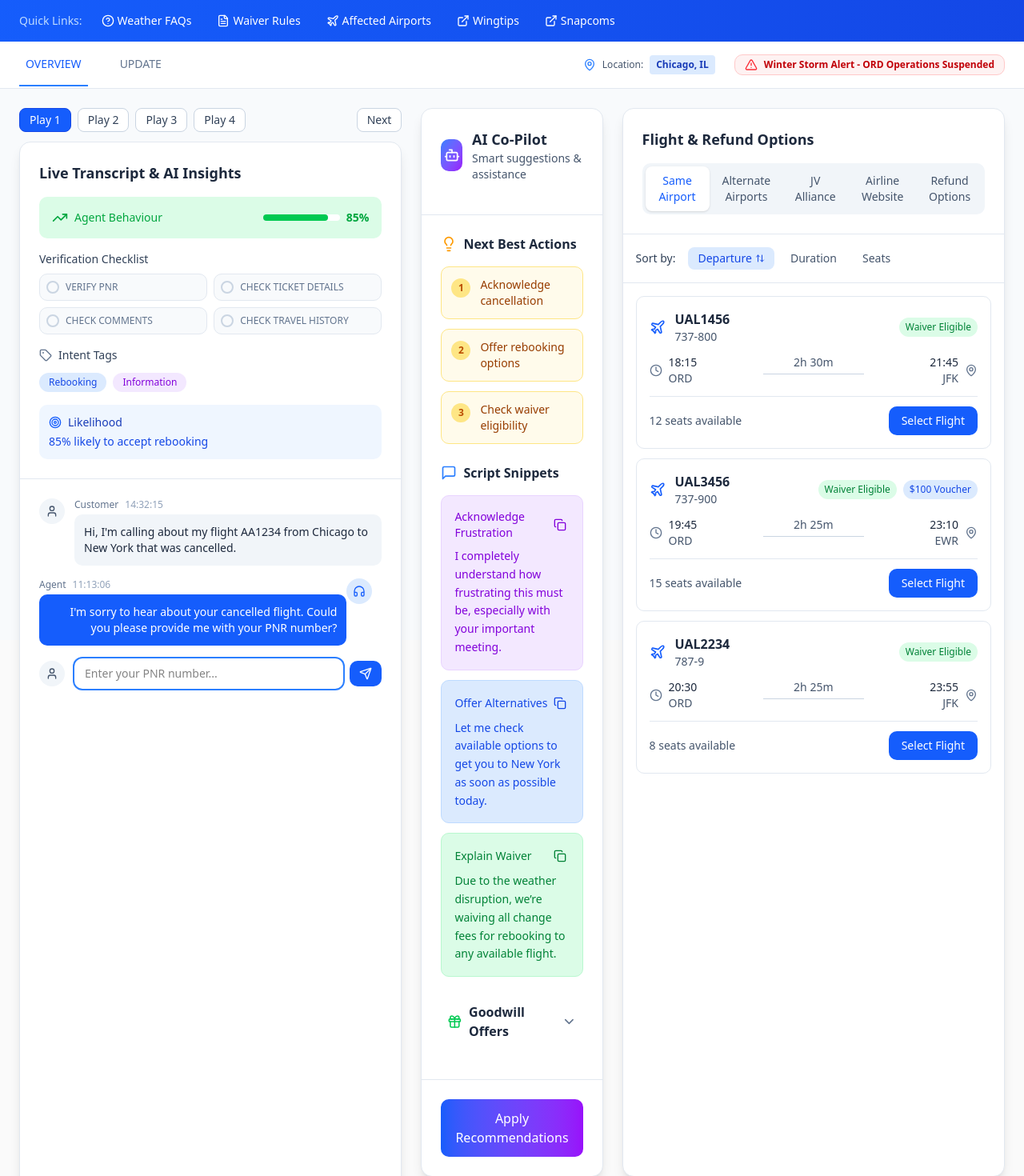
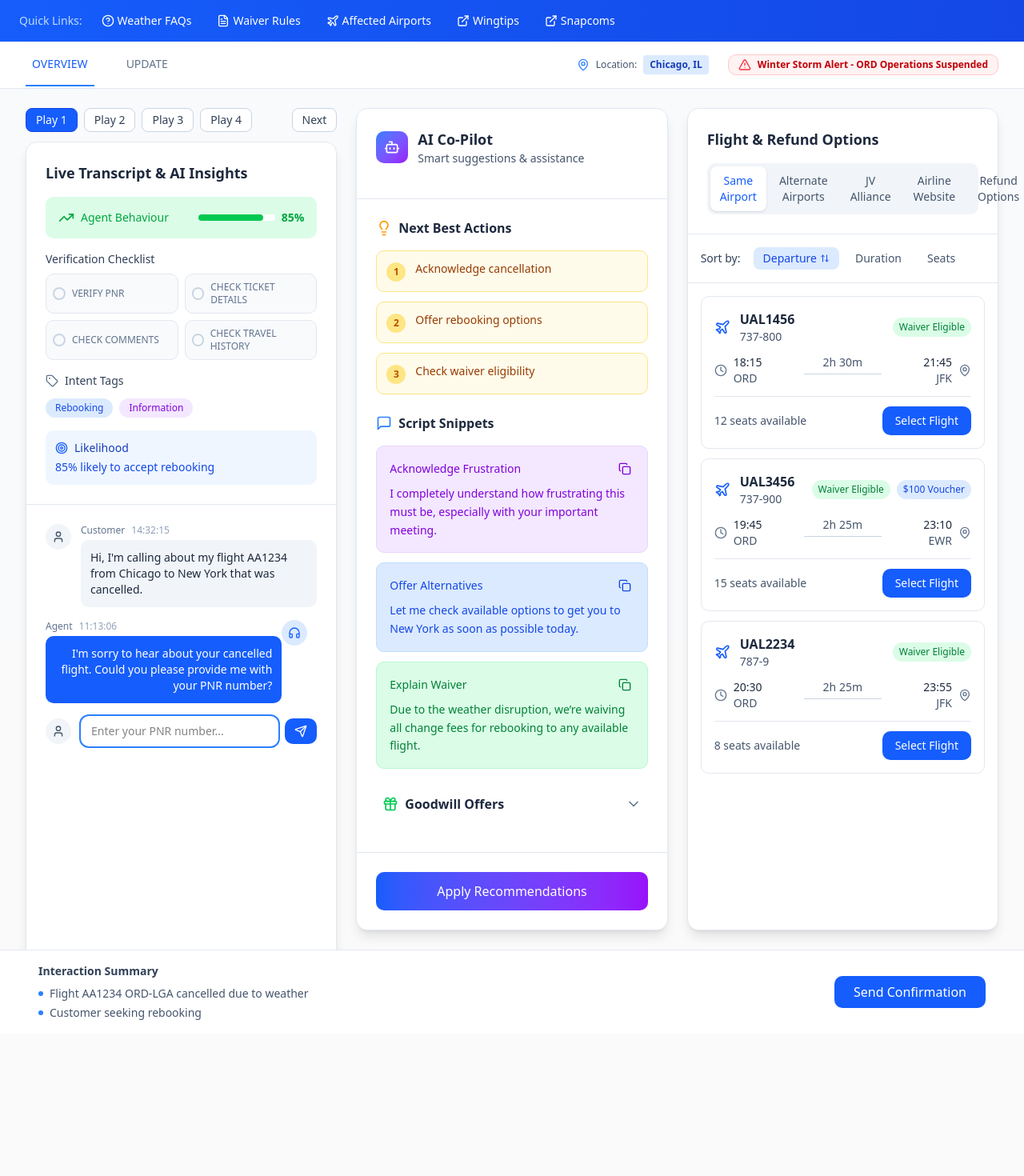
Before and after one commit to trueinf/agentassist, a React (Vite) app: page / in a window 1280 px wide. Shown: the top 1470 px of the page at 80% size. After the commit the page ends 1292 px from the top, so only its background shows below. Built offline with nearby package versions, Linux system fonts and the light colour scheme; a web font is replaced by a local one.

Commit message:
fix: Increase overall container width and improve layout alignment

```diff
--- a/src/components/generated/AgentAssistApp.tsx
+++ b/src/components/generated/AgentAssistApp.tsx
@@ -472,7 +472,7 @@ export const AgentAssistApp = () => {
 
       {/* Tab Navigation with Location Info */}
       <div className="bg-white border-b border-slate-200">
-        <div className="max-w-7xl mx-auto px-6">
+        <div className="max-w-none mx-auto px-8">
           <div className="flex items-center justify-between">
             {/* Left side - Tabs */}
             <div className="flex space-x-8">
@@ -540,7 +540,7 @@ export const AgentAssistApp = () => {
       {/* Tab Content */}
       {activeTab === 'overview' && (
         <>
-          <div className="flex-1 grid grid-cols-1 lg:grid-cols-5 gap-6 p-6 max-w-7xl mx-auto w-full">
+          <div className="flex-1 grid grid-cols-1 lg:grid-cols-6 gap-6 p-6 max-w-none mx-auto w-full px-8">
             <motion.div className="lg:col-span-2" initial={{
               opacity: 0,
               x: -20
@@ -592,7 +592,7 @@ export const AgentAssistApp = () => {
           />
         </motion.div>
 
-            <motion.div className="lg:col-span-1" initial={{
+            <motion.div className="lg:col-span-2" initial={{
               opacity: 0,
               y: 20
             }} animate={{
@@ -632,7 +632,7 @@ export const AgentAssistApp = () => {
             duration: 0.5,
             delay: 0.3
           }}>
-        <div className="max-w-7xl mx-auto flex items-center justify-between">
+        <div className="max-w-none mx-auto flex items-center justify-between px-8">
           <div className="flex-1">
             <h3 className="text-sm font-semibold text-slate-700 mb-2">
               <span>Interaction Summary</span>
@@ -658,7 +658,7 @@ export const AgentAssistApp = () => {
 
       {/* Update Tab Content - Email Interface */}
       {activeTab === 'update' && (
-        <div className="flex-1 p-6 max-w-7xl mx-auto w-full">
+        <div className="flex-1 p-6 max-w-none mx-auto w-full px-8">
           {/* Header with Audio Player on Right */}
           <div className="flex items-start justify-between mb-6">
             <div className="flex-1"></div>
```
